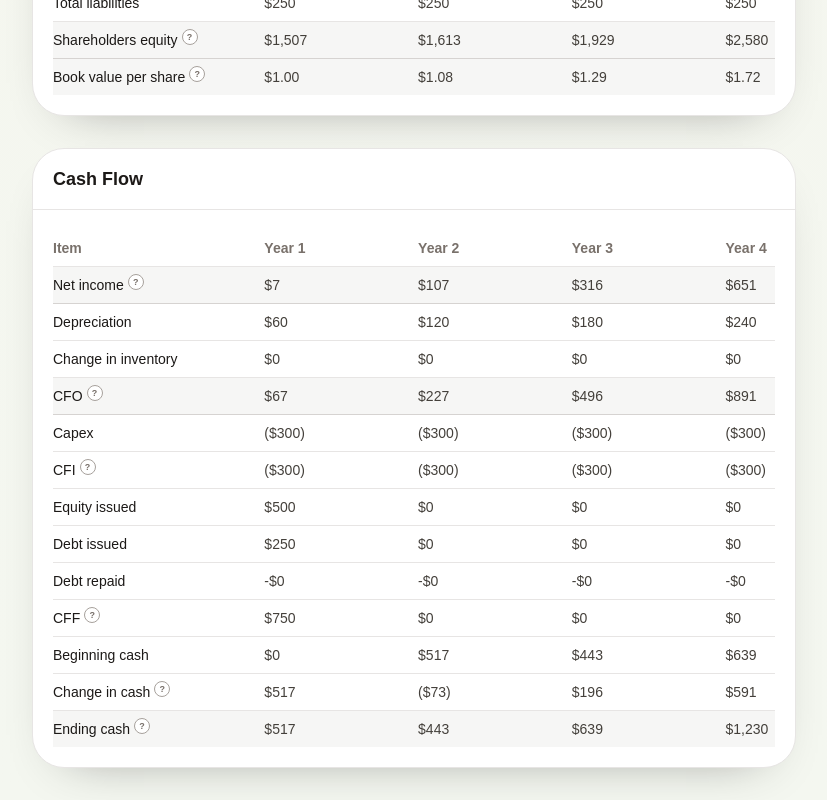
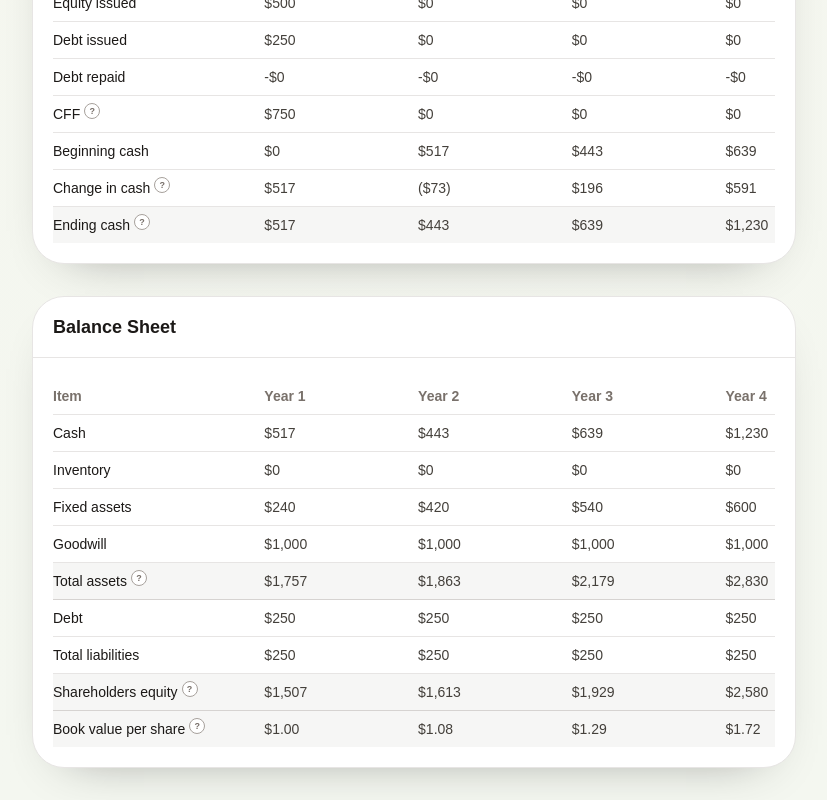
Before and after one commit to Muffinmann/fin-stat-sim, a Next.js app: page / in a window 1280 px wide. Shown: the part 3277-4077 px from the top of the page, without its empty margins (452-1279 px from the left). Built offline with nearby package versions, Linux system fonts and the light colour scheme.

Commit message:
update layout

```diff
--- a/components/report-simulator/ReportSimulator.tsx
+++ b/components/report-simulator/ReportSimulator.tsx
@@ -108,12 +108,12 @@ export default function ReportSimulator() {
             <OperatingSnapshotTable years={years} />
           </DataCard>
 
+          <DataCard title="Cash Flow">
+            <CashFlowTable years={years} />
+          </DataCard>
+
           <DataCard title="Balance Sheet">
             <BalanceSheetTable years={years} />
-          </DataCard>
-
-          <DataCard title="Cash Flow">
-            <CashFlowTable years={years} />
           </DataCard>
         </div>
       </section>
```
